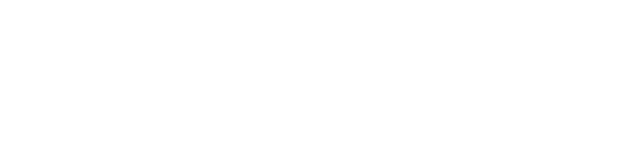
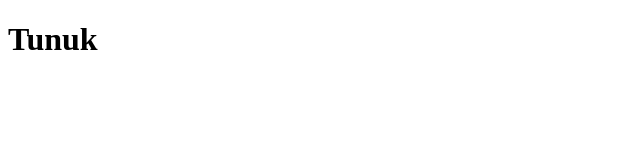
Before and after one commit to soeiky/40.40, a plain HTML site: page index.html in a window 1280 px wide. Shown: the whole page, without its empty margins (0-640 px from the left). Drawn offline with Linux system fonts and the light colour scheme.

Commit message:
add index.html file

```diff
--- a/index.html
+++ b/index.html
@@ -7,6 +7,6 @@
   <title>Document</title>
 </head>
 <body>
-
+  <h1>Tunuk</h1>
 </body>
 </html>
```
